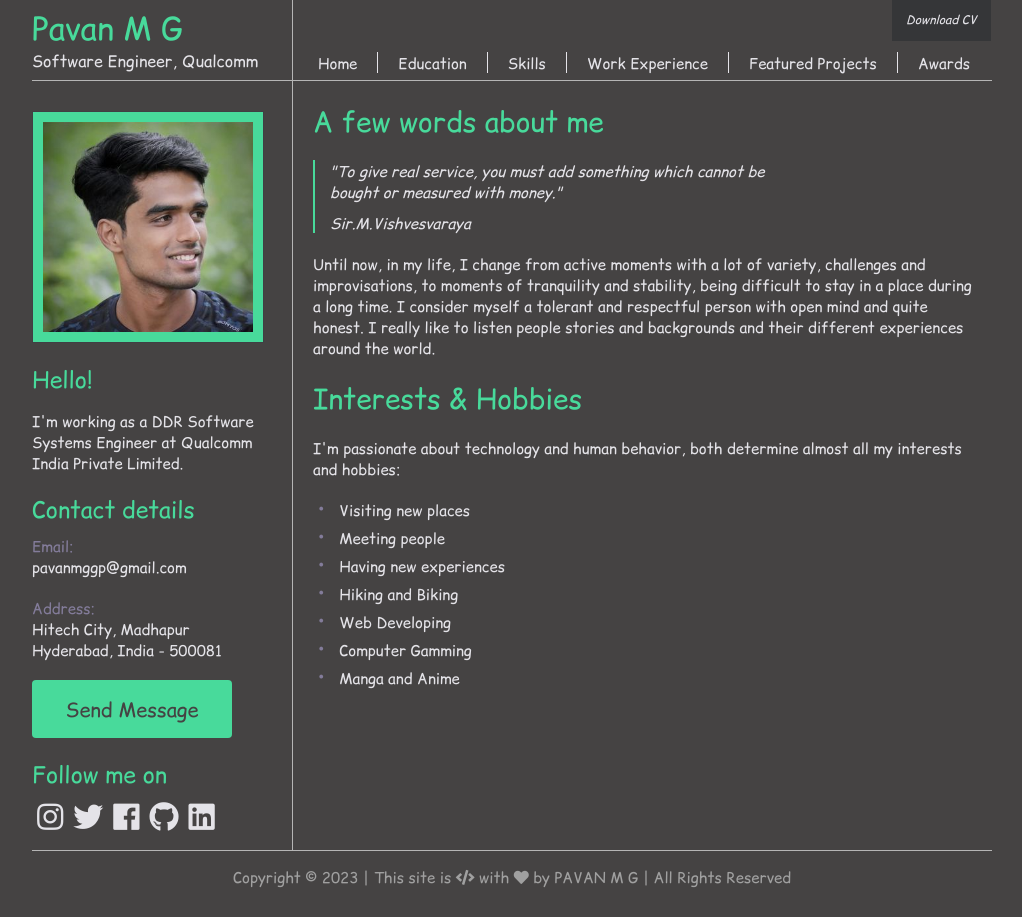
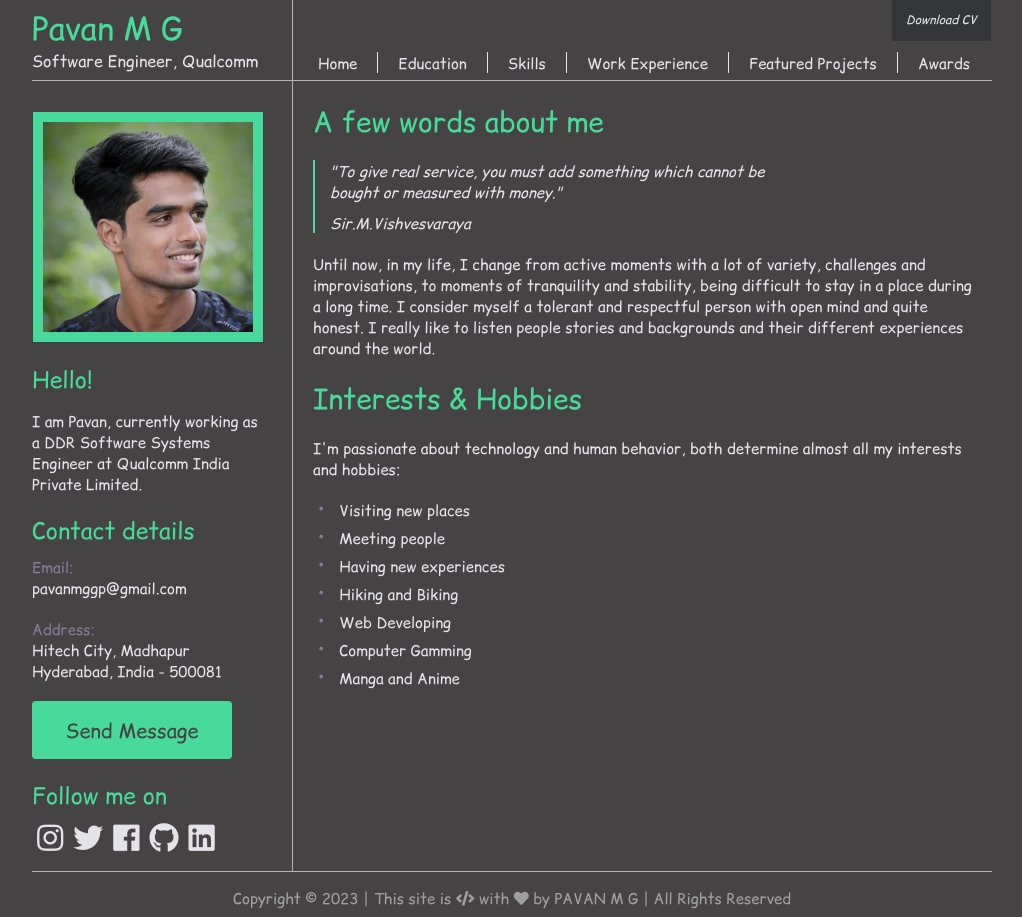
Before and after one commit to pavan-mg/pavan-mg.github.io, a Jekyll site: the page built from index.html, in a window 1280 px wide. Shown: the whole page, without its empty margins (128-1150 px from the left). Built offline with Jekyll 4.4.1, drawn with Linux system fonts in a browser that asks for light colours.

Commit message:
Update default.html

```diff
--- a/_layouts/default.html
+++ b/_layouts/default.html
@@ -11,7 +11,7 @@
       crossorigin="anonymous"
     >
     <link rel="icon" href="assets/pavanmg.jpg">
-    <meta name="viewport" content="width=device-width, initial-scale=1">
+    <meta name="viewport">
   </head>
   <!-- MAIN CONTAINER -->
   <div id="main_container">
@@ -46,7 +46,7 @@
       <div class="hello_content">
         <h2>Hello!</h2>
         <p>
-          I'm working as a DDR Software Systems Engineer
+          I am Pavan, currently working as a DDR Software Systems Engineer
           at Qualcomm India Private Limited.
         </p>
       </div>
```
